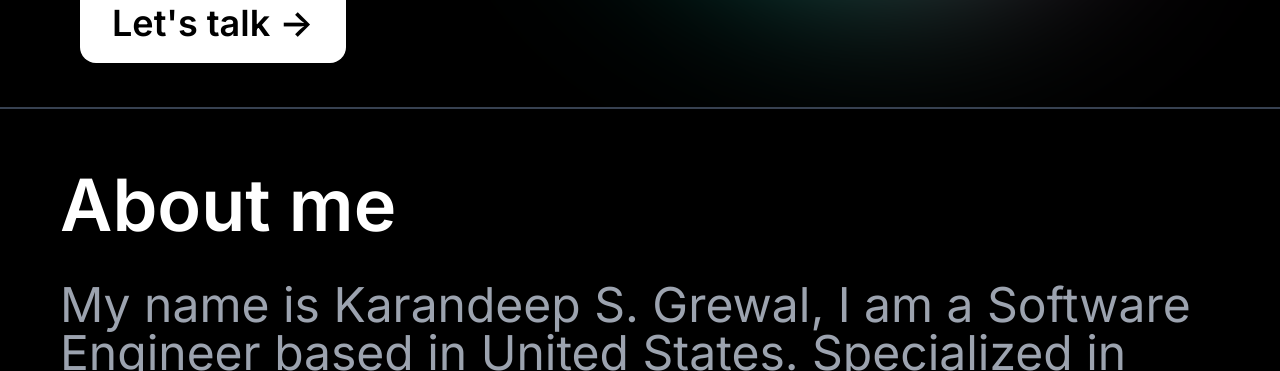
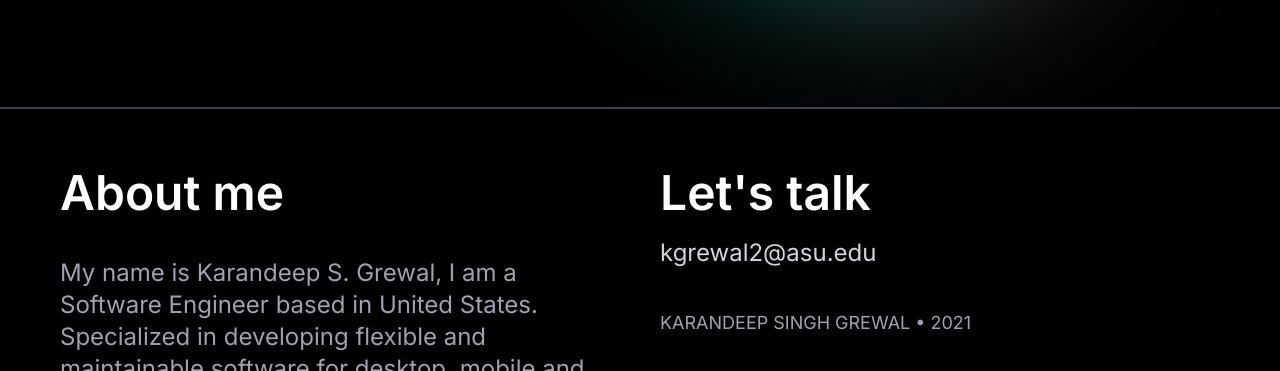
Before and after one commit to kgrewal2/kgrewal2.github.io, a plain HTML site: page index.html in a window 1280 px wide. Shown: the part 693-1064 px from the top of the page. Drawn offline with nearby package versions, Linux system fonts and the light colour scheme.

Commit message:
Adding Desktop Adaptive Interface - Home

```diff
--- a/index.html
+++ b/index.html
@@ -14,28 +14,30 @@
 <body style="font-family: Inter,sans-serif" class="bg-black text-white">
 <div class="grid h-screen content-center header-image">
     <div class="p-20 h-auto">
-        <h1 class="text-8xl font-extrabold pb-10">
+        <h1 class="text-8xl lg:text-6xl font-extrabold pb-10">
             Hello,<br>
             I am Karandeep
         </h1>
         <div class="w-2/3">
-            <h3 class="text-6xl font-extralight pb-10">
+            <h3 class="text-6xl lg:text-4xl font-extralight pb-10">
                 Software Engineer based in United States. Specialized in developing flexible and maintainable
                 software for desktop, mobile and web devices.
             </h3>
         </div>
         <a href="mailto:kgrewal2@asu.edu">
-            <button class="text-4xl bg-white text-black px-8 py-5 rounded-2xl font-bold"> Let's talk -></button>
+            <button class="text-4xl lg:text-2xl bg-white text-black px-8 lg:px-5 py-5 lg:py-3 rounded-2xl font-bold">
+                Let's talk ->
+            </button>
         </a>
     </div>
 </div>
 <footer class="border-gray-700 border-t-2">
-    <div class="flex flex-col p-10 mb-20">
-        <div class="p-5">
-            <h2 class="text-7xl font-extrabold pb-10">
+    <div class="flex flex-col lg:flex-row p-10 mb-20 lg:mb-5">
+        <div class="lg:flex-1 p-5">
+            <h2 class="text-7xl lg:text-5xl font-extrabold pb-10">
                 About me
             </h2>
-            <h4 class="text-5xl text-gray-400 font-light">
+            <h4 class="text-5xl lg:text-2xl text-gray-400 font-light">
                 My name is Karandeep S. Grewal, I am a Software Engineer based in United States. Specialized in
                 developing flexible and maintainable software for desktop, mobile and web devices.
                 <br>
@@ -49,16 +51,16 @@
                 looking for a full-time positions for Software Engineer.
             </h4>
         </div>
-        <div class="p-5 my-20">
-            <h2 class="text-7xl font-extrabold pb-5">
+        <div class="lg:flex-1 p-5 my-20 lg:my-0">
+            <h2 class="text-7xl lg:text-5xl font-extrabold pb-5">
                 Let's talk
             </h2>
             <a href="mailto:kgrewal2@asu.edu">
-                <h4 class="text-5xl text-gray-300">
+                <h4 class="text-5xl lg:text-2xl text-gray-300">
                     kgrewal2@asu.edu
                 </h4>
             </a>
-            <h2 class="text-3xl mt-20 text-gray-400">
+            <h2 class="text-3xl lg:text-lg mt-20 lg:mt-10 text-gray-400">
                 KARANDEEP SINGH GREWAL • 2021
             </h2>
             <div class="my-10 text-gray-500">
@@ -73,7 +75,6 @@
                 </a>
             </div>
         </div>
-    </div>
 </footer>
 </body>
 
```
